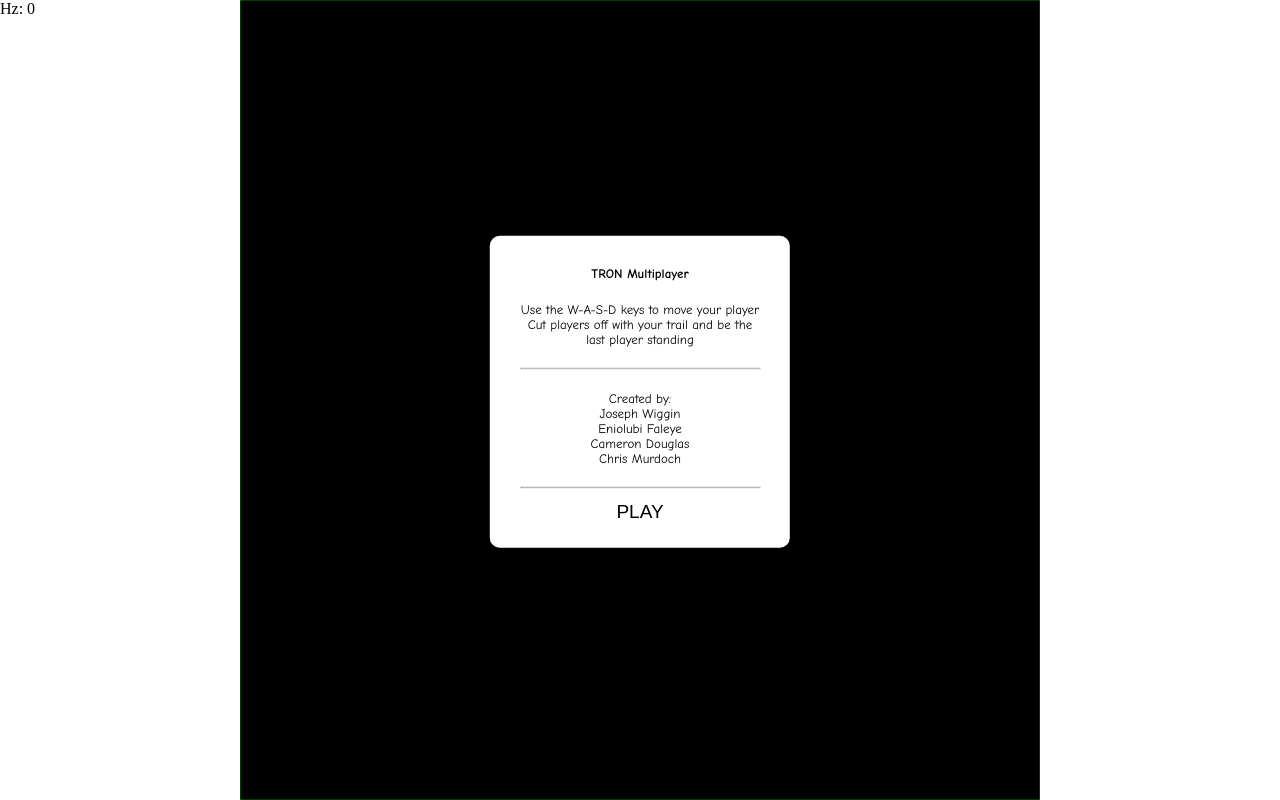
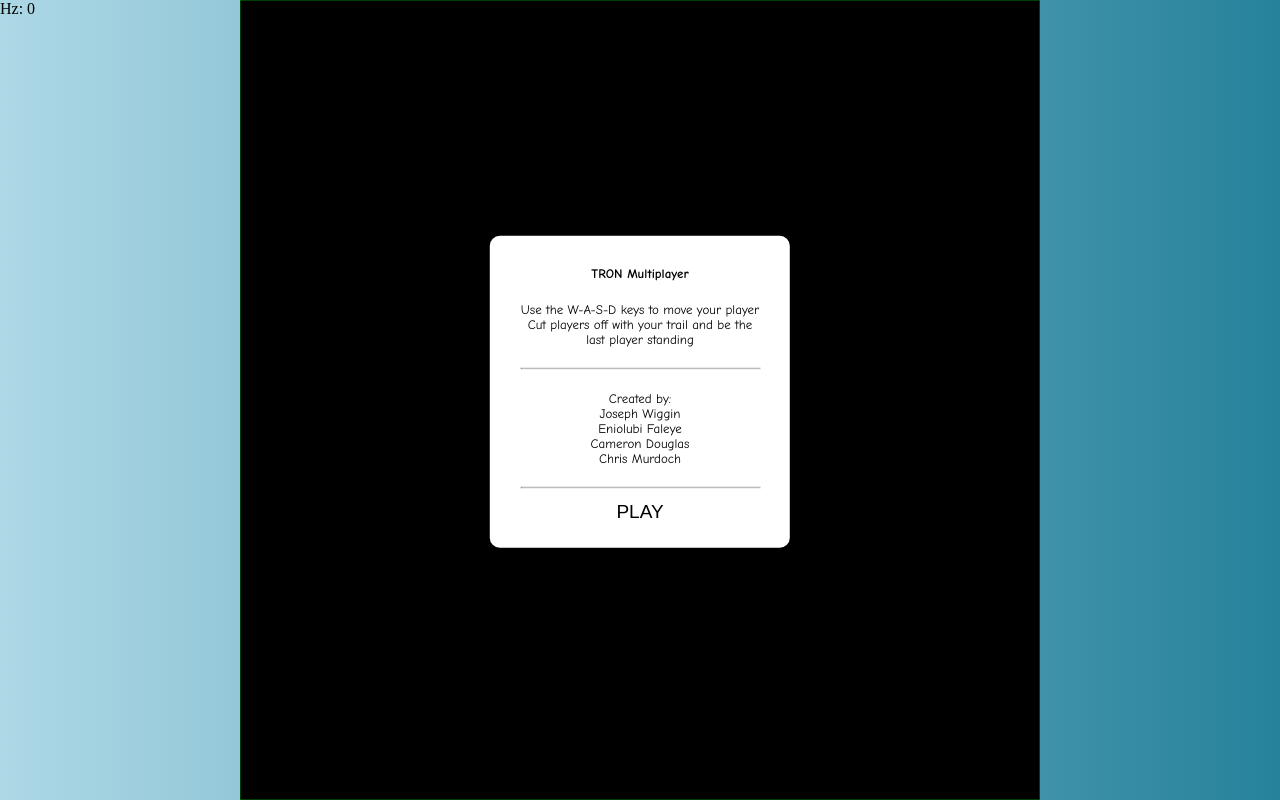
Before and after one commit to ChrisJMurdoch/F28WP---Coursework, a plain HTML site: page Client Test/Client.html in a window 1280 px wide. Drawn offline with Linux system fonts and the light colour scheme.

Commit message:
added background colour

```diff
--- a/Client Test/Client.css
+++ b/Client Test/Client.css
@@ -3,6 +3,7 @@
     border: 0px;
     padding: 0px;
     overflow: hidden;
+    background-image: linear-gradient(-90deg, #26829b, lightblue);
 }
 
 /* To allow the the line that breaks the description of the game and the creators to go across the whole screen*/
```
